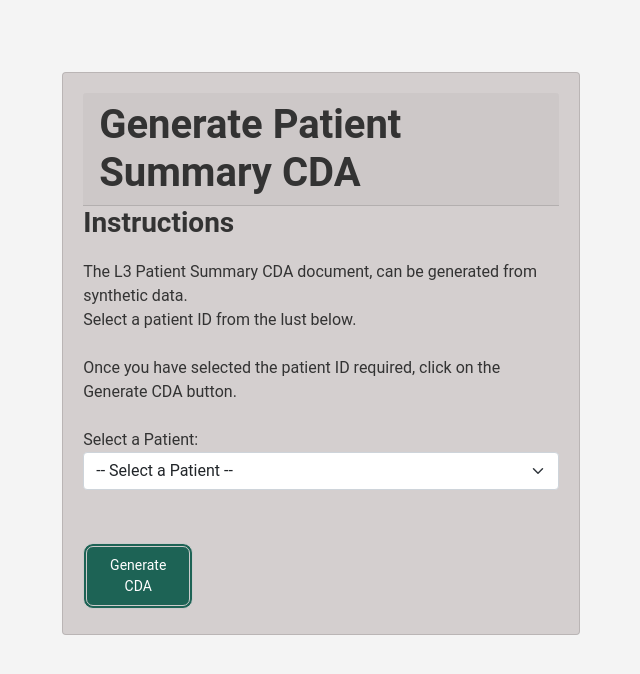
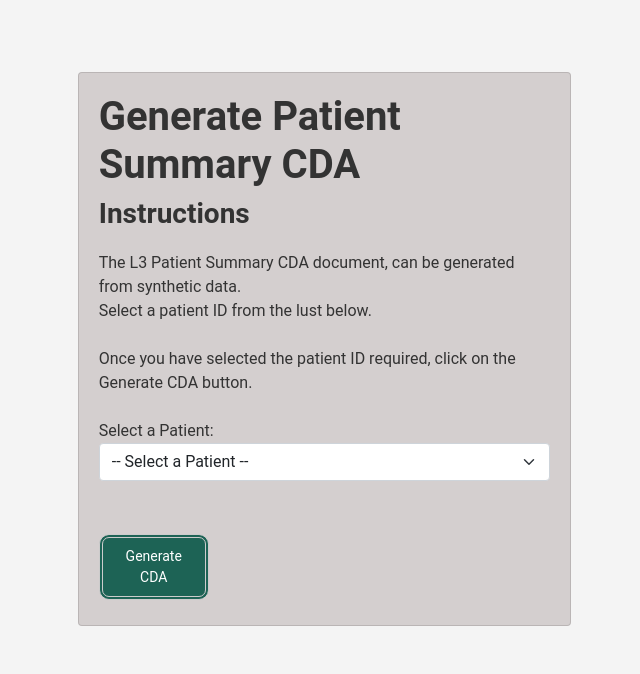
Before and after one commit to ddeveloper72/ps-cda-builder, a Flask app: template templates/index.html in a window 1280 px wide. Shown: the part 44-718 px from the top of the page, without its empty margins (254-894 px from the left). Run offline with Flask 3, Linux system fonts and the light colour scheme; the template is opened without the code that fills it, so the values that code supplies are empty; parts of the project's set-up code (start-up, migrations or seed data) failed here and were passed over.

Commit message:
Refactor index.html: Update card header to card title

```diff
--- a/templates/index.html
+++ b/templates/index.html
@@ -4,7 +4,7 @@
 <div class="intro-container">
     <div class="card">
         <div class="card-body">
-            <h1 class="card-header">Generate Patient Summary CDA</h1>
+            <h1 class="card-title">Generate Patient Summary CDA</h1>
             <h3>Instructions</h3>
             <p>The L3 Patient Summary CDA document, can be generated from synthetic data.</p>
             <p>Select a patient ID from the lust below.</p>
```
